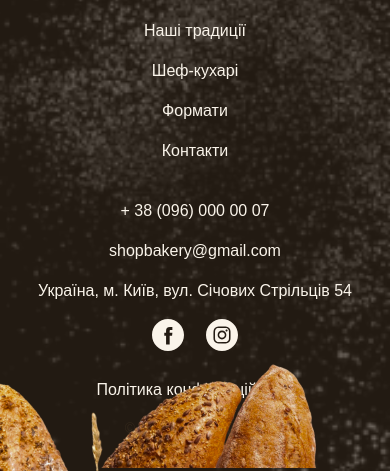
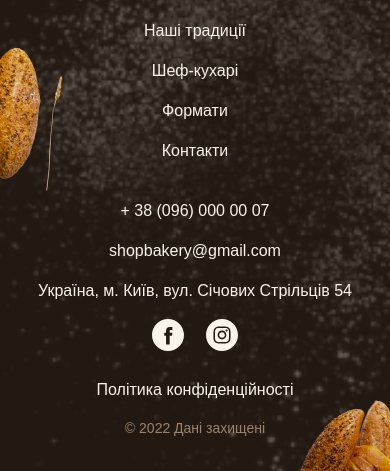
Before and after one commit to TetianaMartynovska1/project, a plain HTML site: page index.html in a window 390 px wide. Shown: the part 3184-3655 px from the top of the page. Drawn offline with nearby package versions, Linux system fonts and the light colour scheme.

Commit message:
update mobile-footer

```diff
--- a/scss/layouts/_footer.scss
+++ b/scss/layouts/_footer.scss
@@ -5,40 +5,54 @@
     background-repeat: no-repeat;
     background-size: cover;
     background-position: center;
-    padding: 32px 0;
+    padding-top: 32px;
+
     text-align: center;
     @media screen and (min-width:$bp-tablet) {
+        // padding: 32px 0;
         text-align: left;
         }
     &::before,
     &::after {
         position: absolute;
-        bottom: 0;
         background-repeat: no-repeat;
         content: '';
         }
     &::before {
-        width: 180px;
-        height: 120px;
+        width: 92px;
+        height: 196px;
         left: 0;
-        background-image: url('../images/decor-bread-small.png');
+        bottom: 260px;
+        background-image: url('../images/decor-bread-big-mobile.png');
+        @media screen and (min-width:$bp-tablet) {
+            background-image: url('../images/decor-bread-small.png');
+            width: 180px;
+            height: 120px;
+            bottom: 0;
+            }
 
     }
     &::after {
+        bottom: 0px;
+        width: 112px;
+        height: 100px;
+        right: 0;
+        background-image: url('../images/decor-bread-small-mobile.png');
+        @media screen and (min-width:$bp-tablet) {
+        background-image: url('../images/decor-bread-big.png');
         width: 380px;
         height: 190px;
-        right: 0;
-        background-image: url('../images/decor-bread-big.png');
-        // @media screen and (min-width:$bp-tablet) {
-        //     width: 380px;
-        //     height: 190px;
-        //     }
+        bottom: 0;
+            }
     }
     &__container {
+        position: relative;
+        z-index: 1;
         gap: 20px;
         display: flex;
         flex-direction: column;
         @media screen and (min-width:$bp-tablet) {
+                bottom: 0;
                 flex-basis: 50%;
                 flex-direction: row;
             }
@@ -89,9 +103,8 @@
         fill: var(--color-brand-normal);
     }
     &__address-copyright {
+        color: var(--color-secondary-dark);
         font-size: 14px;
-    }
-    &__copyright{
-        color: var(--color-secondary-dark);
+        margin-bottom: 32px;
     }
 }
```
Also changed, not shown: css/main.min.css, images/decor-bread-big-mobile.png (added), images/decor-bread-small-mobile.png (added), 1 other file.
